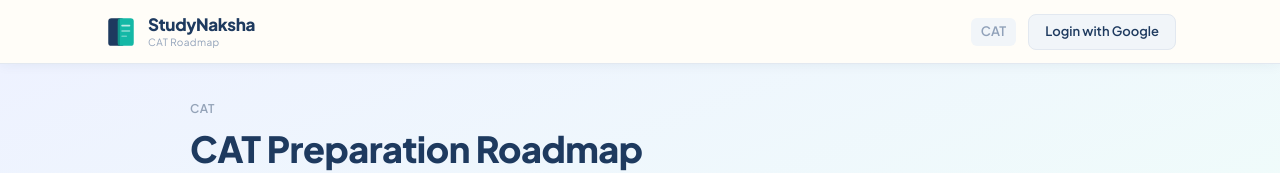
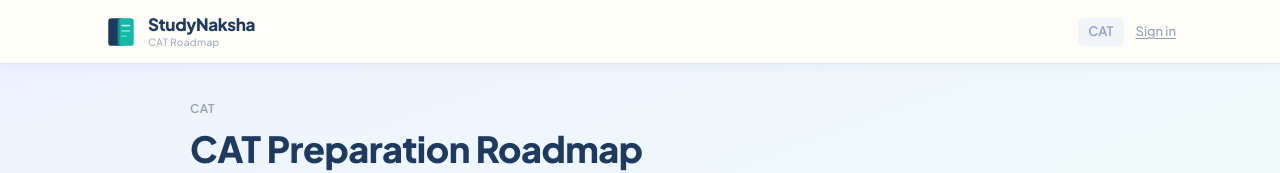
Before and after one commit to singhalvivek/catmap-web, a Next.js app: page /cat-prep in a window 1280 px wide. Shown: the top 173 px of the page. Built offline with nearby package versions, Linux system fonts and the light colour scheme; no server answers.

Commit message:
faq + CTA clarity

```diff
--- a/src/app/LandingPageClient.tsx
+++ b/src/app/LandingPageClient.tsx
@@ -67,7 +67,7 @@ export default function LandingPageClient() {
                 e.currentTarget.style.boxShadow = "0 2px 8px rgba(20,184,166,0.35)";
               }}
             >
-              Browse Roadmaps →
+              Browse Roadmaps
             </Link>
           </div>
         </div>
@@ -818,22 +818,8 @@ export default function LandingPageClient() {
               onMouseEnter={(e) => (e.currentTarget.style.transform = "translateY(-2px)")}
               onMouseLeave={(e) => (e.currentTarget.style.transform = "")}
             >
-              Open CAT Roadmap →
+              Start the free CAT roadmap →
             </Link>
-            <button
-              className="font-semibold text-white"
-              style={{
-                background: "rgba(255,255,255,0.1)",
-                border: "1.5px solid rgba(255,255,255,0.3)",
-                borderRadius: 10,
-                padding: "14px 28px",
-                fontSize: 15,
-                cursor: "pointer",
-                fontFamily: "inherit",
-              }}
-            >
-              Join Community
-            </button>
           </div>
           <p style={{ marginTop: 20, fontSize: 12, color: "rgba(255,255,255,0.4)" }}>
             Open learning · Community improved · 100% free
--- a/src/app/cat-prep/components/Header.tsx
+++ b/src/app/cat-prep/components/Header.tsx
@@ -94,14 +94,15 @@ export default function Header() {
               <button
                 type="button"
                 onClick={handleSignOut}
-                className="font-semibold text-trust-navy"
+                className="font-medium text-slate-400 hover:text-slate-600 transition-colors"
                 style={{
                   fontSize: 13,
-                  padding: "7px 16px",
-                  background: "#F1F5F9",
-                  border: "1px solid #E2E8F0",
-                  borderRadius: 8,
+                  background: "none",
+                  border: "none",
                   cursor: "pointer",
+                  fontFamily: "inherit",
+                  textDecoration: "underline",
+                  textUnderlineOffset: 2,
                 }}
               >
                 Sign out
@@ -112,17 +113,18 @@ export default function Header() {
               type="button"
               onClick={handleGoogleSignIn}
               disabled={loading}
-              className="font-semibold text-trust-navy disabled:opacity-60"
+              className="font-medium text-slate-400 hover:text-slate-600 transition-colors disabled:opacity-40"
               style={{
                 fontSize: 13,
-                padding: "7px 16px",
-                background: "#F1F5F9",
-                border: "1px solid #E2E8F0",
-                borderRadius: 8,
+                background: "none",
+                border: "none",
                 cursor: loading ? "not-allowed" : "pointer",
+                fontFamily: "inherit",
+                textDecoration: "underline",
+                textUnderlineOffset: 2,
               }}
             >
-              {loading ? "Checking..." : "Login with Google"}
+              {loading ? "Checking..." : "Sign in"}
             </button>
           )}
 
--- a/src/app/data.ts
+++ b/src/app/data.ts
@@ -6,6 +6,26 @@ export const COURSES = [
 ] as const;
 
 export const FAQS = [
+  {
+    id: "cost",
+    question: "Is it really free? What's the catch?",
+    answer: "Yes. The learning material is free because it's the best openly-available content, just organised. Later we'll add an optional ₹200/month plan for extra features and an ad-free experience — but the roadmap, videos, and quizzes stay accessible."
+  },
+  {
+    id: "crack-cat-free",
+    question: "Can I actually crack CAT with free resources?",
+    answer: "Thousands self-study every year. The hard part was never the content — it was knowing what to study, in what order, without getting lost. That's exactly what StudyNaksha solves."
+  },
+  {
+    id: "different-from-youtube",
+    question: "How is this different from just using YouTube?",
+    answer: "We pick the best videos, put them in the right order, and embed them so you study distraction-free. No searching, no guessing, no rabbit holes."
+  },
+  {
+    id: "who-chooses-videos",
+    question: "Who chooses the videos?",
+    answer: "They're curated and continuously improved by the community — you can suggest a better resource for any topic using the 'Suggest an edit' button on any subtopic."
+  },
   {
     id: "what-is-studynaksha",
     question: "What is StudyNaksha?",
@@ -20,11 +40,6 @@ export const FAQS = [
     id: "account-needed",
     question: "Do I need to create an account or register on StudyNaksha?",
     answer: "No account is needed to browse roadmaps and resources. Sign in with Google only if you want to save your progress across sessions."
-  },
-  {
-    id: "cost",
-    question: "Does StudyNaksha cost anything?",
-    answer: "The learning material is free. The platform simply organizes the best freely available resources."
   },
   {
     id: "track-progress",
```
